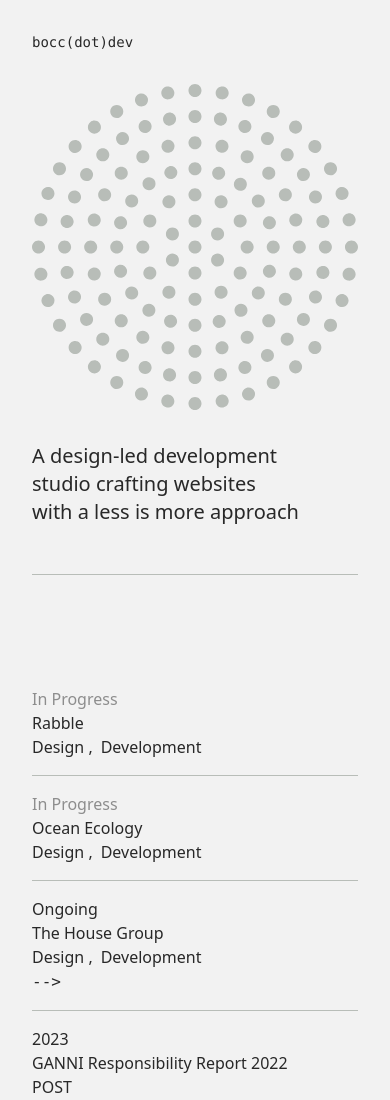
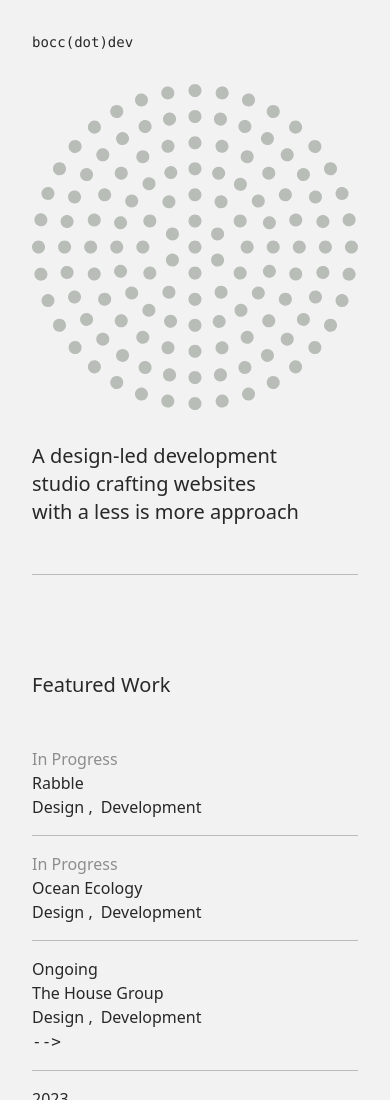
Before and after one commit to wrhibberd/boccdotdev, an Astro site: page / in a window 390 px wide. Shown: the top 1100 px of the page. Built offline with nearby package versions, Linux system fonts and the light colour scheme; Astro itself is replaced by a stand-in of ours; a web font is replaced by a local one.

Commit message:
fix featured work header on mobile

```diff
--- a/src/components/Work.astro
+++ b/src/components/Work.astro
@@ -5,9 +5,7 @@ import work from "../data/work.ts";
 <section
 	class="pt-24 bg-white dark:bg-black relative border-b dark:border-grey-dark border-grey-mid"
 >
-	<h2 class="font-medium text-xl [text-wrap:balance] hidden sm:flex pb-8">
-		Featured Work
-	</h2>
+	<h2 class="font-medium text-xl pb-8">Featured Work</h2>
 
 	<div class="sticky top-0 z-50 hidden md:block">
 		<div
```
